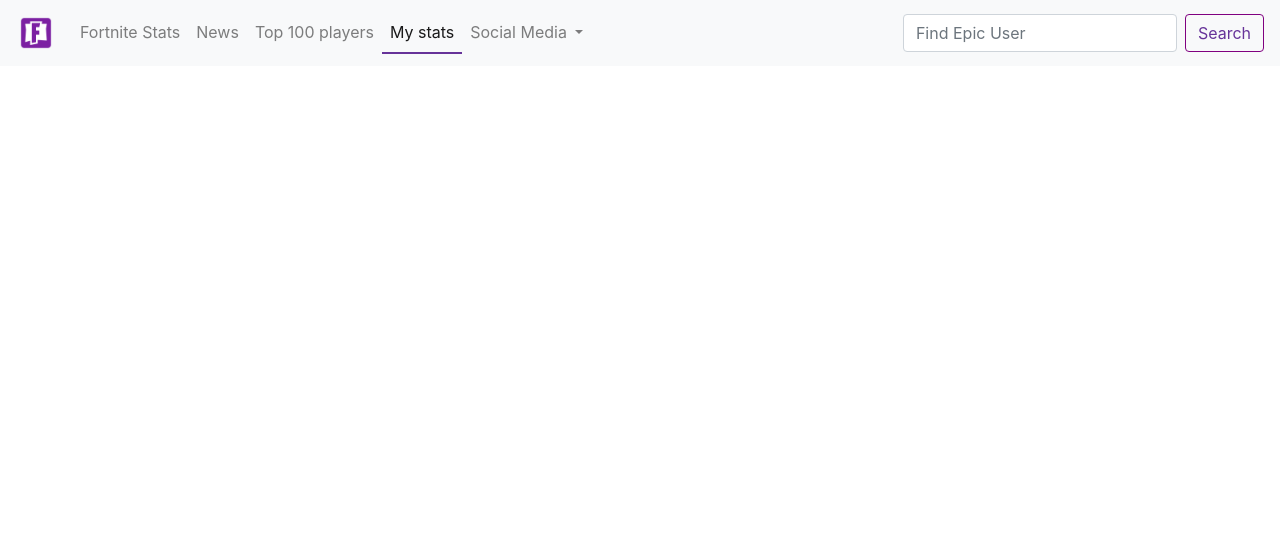
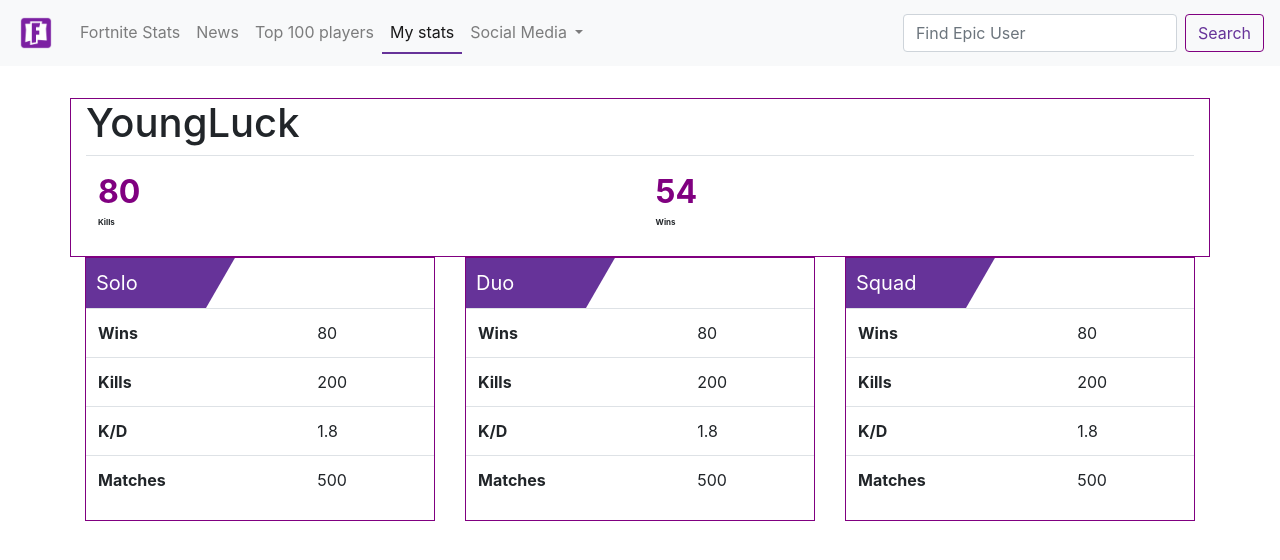
Before and after one commit to alt-daniel/Fortnite, a PHP site: page /myStats.php in a window 1280 px wide. Shown: the top 560 px of the page. Run offline with PHP 8.4, Linux system fonts and the light colour scheme; lists and menus that the app fills with data are empty; some libraries are stand-ins or nearby versions.

Commit message:
css toegevoegd

```diff
--- a/css/main.css
+++ b/css/main.css
@@ -47,3 +47,48 @@ h2{
     bottom: 8px;
     left: 16px;
 }
+
+/*buttons*/
+
+.mainHeader {
+    position: relative;
+    width: 120px;
+    padding: 10px 20px 10px 10px;
+    font-size: 20px;
+    position: relative;
+    color: #FFF;
+    background: rebeccapurple;
+
+}
+
+.mainHeader:after{
+    content: " ";
+    position: absolute;
+    display: block;
+    width: 100%;
+    height: 100%;
+    top: 0;
+    left: 0;
+    z-index: -1;
+    background: rebeccapurple;
+    transform-origin: bottom left;
+    -ms-transform: skew(-30deg, 0deg);
+    -webkit-transform: skew(-30deg, 0deg);
+    transform: skew(-30deg, 0deg);
+}
+
+.mainContent{
+    border: 1px solid purple;
+}
+
+
+.numberTable{
+    list-style: none;
+    font-size: 2em;
+    color: purple;
+}
+
+.typeTable{
+    list-style: none;
+    font-size: 0.5em;
+}
--- a/myStats.php
+++ b/myStats.php
@@ -65,7 +65,156 @@
     </div>
 </nav>
 
+<!--"totals": {-->
+<!--"kills": 75151,-->
+<!--"wins": 3857,-->
+<!--"matchesplayed": 10418,-->
+<!--"minutesplayed": 50091,-->
+<!--"hoursplayed": 835,-->
+<!--"score": 3968247,-->
+<!--"winrate": 37.02,-->
+<!--"kd": 11.45,-->
+<!--"lastupdate": 1535396497-->
+<!---->
 
+<div class="container" style="padding-top: 2em">
+
+    <div class="row">
+        <div class="col" style="border: 1px solid purple">
+            <h1>YoungLuck</h1>
+            <table class="table">
+                <tbody>
+                    <tr>
+                        <th scope="row">
+                            <li class="numberTable">80</li>
+                        <li class="typeTable">Kills</li>
+                        </th>
+                        <th>
+
+                            <li class="numberTable">54</li>
+                            <li class="typeTable">Wins</li>
+
+                            </th>
+                    </tr>
+                </tbody>
+            </table>
+        </div>
+
+    </div>
+
+<div class="row">
+    <div class="col-lg-4">
+        <div class="mainContent">
+        <div class="mainHeader">
+            Solo
+        </div>
+            <div class="mainBody">
+                <table class="table">
+                    <tbody>
+                    <tr>
+                        <th scope="row">Wins</th>
+                        <td scope="row">80</td>
+
+                    </tr>
+
+
+                    <tr>
+                        <th scope="row">Kills</th>
+                        <td>200</td>
+
+                    </tr>
+                    <tr>
+                        <th scope="row">K/D</th>
+                        <td>1.8</td>
+
+                    </tr>
+                    <tr>
+                        <th scope="row">Matches</th>
+                        <td>500</td>
+
+                    </tr>
+                    </tbody>
+                </table>
+            </div>
+        </div>
+    </div>
+
+    <div class="col-lg-4">
+        <div class="mainContent">
+        <div class="mainHeader">
+            Duo
+        </div>
+            <div class="mainBody">
+                <table class="table">
+                    <tbody>
+                    <tr>
+                        <th scope="row">Wins</th>
+                        <td scope="row">80</td>
+
+                    </tr>
+
+
+                    <tr>
+                        <th scope="row">Kills</th>
+                        <td>200</td>
+
+                    </tr>
+                    <tr>
+                        <th scope="row">K/D</th>
+                        <td>1.8</td>
+
+                    </tr>
+                    <tr>
+                        <th scope="row">Matches</th>
+                        <td>500</td>
+
+                    </tr>
+                    </tbody>
+                </table>
+            </div>
+    </div>
+    </div>
+
+    <div class="col-lg-4">
+        <div class="mainContent">
+        <div class="mainHeader">
+            Squad
+        </div>
+            <div class="mainBody">
+                <table class="table">
+                    <tbody>
+                    <tr>
+                        <th scope="row">Wins</th>
+                        <td scope="row">80</td>
+
+                    </tr>
+
+
+                    <tr>
+                        <th scope="row">Kills</th>
+                        <td>200</td>
+
+                    </tr>
+                    <tr>
+                        <th scope="row">K/D</th>
+                        <td>1.8</td>
+
+                    </tr>
+                    <tr>
+                        <th scope="row">Matches</th>
+                        <td>500</td>
+
+                    </tr>
+                    </tbody>
+                </table>
+            </div>
+    </div>
+
+    </div>
+
+</div>
+
+</div>
 
 
 
```
Also changed, not shown: test.php (added, +18 -0 lines), 1 other file.
